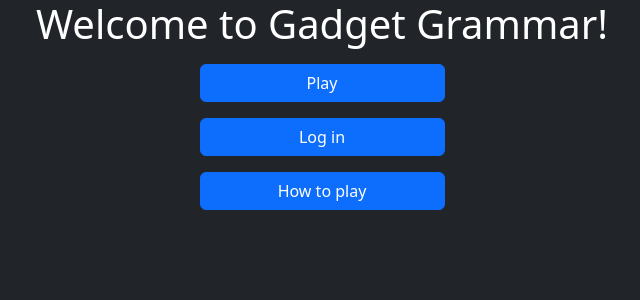
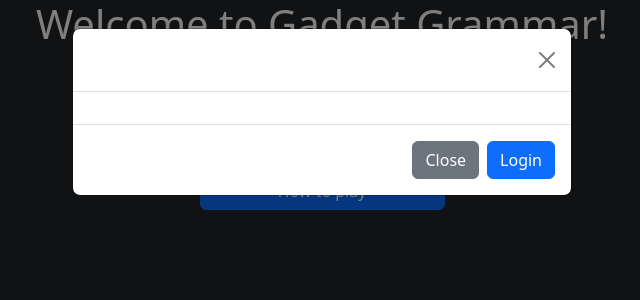
Before and after one commit to proesslet/gadgetgrammar, a Vue app in the folder Gadget-Grammar/: page / in a window 1280 px wide. Both pictures are taken after a click on the button "Log in". Shown: the top 300 px of the page, without its empty margins (318-958 px from the left). Built offline with nearby package versions, Linux system fonts and the light colour scheme.

Commit message:
Login modal is visible, but not functional yet

```diff
--- a/Gadget-Grammar/src/components/login.vue
+++ b/Gadget-Grammar/src/components/login.vue
@@ -1,56 +1,25 @@
 <template>
-    <div
-      class="modal fade"
-      id="loginmodal"
-      tabindex="-1"
-      aria-labelledby="exampleModalLabel"
-      aria-hidden="true"
-    >
-    <div class="modal-dialog modal-lg">
-      <div class="modal-dialog text-dark">
+  <div class="modal fade" id="loginModal" tabindex="-1" aria-labelledby="loginModalLabel" aria-hidden="true">
+    <div class="modal-dialog">
       <div class="modal-content">
         <div class="modal-header">
-            <h5 class="modal-title" id="exampleModalLabel">How to Play</h5>
-            <button
-              type="button"
-              class="btn-close"
-              data-bs-dismiss="modal"
-              aria-label="Close"
-            ></button>
+          <h5 class="modal-title" id="loginModalLabel">Login</h5>
+          <button type="button" class="btn-close" data-bs-dismiss="modal" aria-label="Close"></button>
         </div>
         <div class="modal-body">
-            <ul>
-              <li>
-                Each guess must be a valid 5-letter technological word.
-              </li>
-              <li>
-                The color of the tiles will change to show the correctness of your guess.
-                <ul>
-                  <li>
-                    If the color of a tile turns green after input, the letter in that tile is in the correct spot.
-                  </li>
-                  <li>
-                    If the color of a tile turns yellow after input, the letter in that tile is in the word, but in the wrong spot
-                  </li>
-                  <li>
-                    If the color of a tile turns gray after input, the letter in that tile is not in the word
-                  </li>
-                </ul>
-              </li>
-            </ul>
+          <!-- Login form will go here -->
         </div>
+        <div class="modal-footer">
+          <button type="button" class="btn btn-secondary" data-bs-dismiss="modal">Close</button>
+          <button type="button" class="btn btn-primary">Login</button>
         </div>
       </div>
     </div>
   </div>
 </template>
+
 <script>
 export default {
-    name: "Modal",
-    methods: {
-      close() {
-        this.$emit("close");
-      },
-    },
+  name: "LoginModal",
 };
 </script>
--- a/Gadget-Grammar/src/views/Home.vue
+++ b/Gadget-Grammar/src/views/Home.vue
@@ -1,4 +1,4 @@
-<template>
+<!-- <template>
   <div class="container">
     <div class="row">
       <div class="col">
@@ -23,6 +23,34 @@
     </div>
     <Modal />
   </div>
+</template> -->
+
+<template>
+  <div class="container">
+    <div class="row">
+      <div class="col">
+        <h1 class="text-center">Welcome to Gadget Grammar!</h1>
+      </div>
+    </div>
+    <div class="row">
+      <div
+        class="col-3 d-flex flex-column m-auto h-100 justify-content-space-between"
+      >
+        <router-link to="/game" class="btn btn-primary m-2">Play</router-link>
+        <button type="button" class="btn btn-primary m-2" data-bs-toggle="modal" data-bs-target="#loginModal">Log in</button>
+        <button
+          type="button"
+          data-bs-toggle="modal"
+          data-bs-target="#instructionsModal"
+          class="btn btn-primary m-2"
+        >
+          How to play
+        </button>
+      </div>
+    </div>
+    <LoginModal />
+    <Modal />
+  </div>
 </template>
 
 <script>
```
Lines whose indentation alone changed are shown as unchanged.
